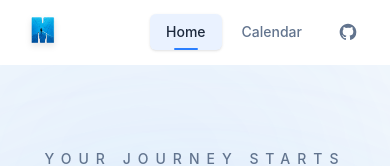
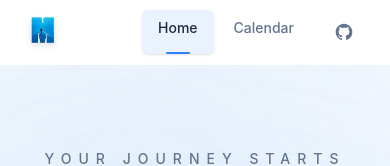
Before and after one commit to saketgoswami09/takeuforwardTask, a React (Vite) app: page / in a window 390 px wide. Shown: the top 166 px of the page. Built offline with nearby package versions, Linux system fonts and the light colour scheme.

Commit message:
Enhance mobile styles for overflow and touch targets
Added styles to prevent horizontal overflow, hide scrollbars, and ensure touch-friendly tap targets on mobile.

```diff
--- a/src/index.css
+++ b/src/index.css
@@ -1,4 +1,9 @@
 @import "tailwindcss";
+
+/* Prevent horizontal overflow on mobile */
+html, body {
+  overflow-x: hidden;
+}
 
 @keyframes float {
   0%, 100% {
@@ -12,3 +17,20 @@
 .animate-float {
   animation: float 6s ease-in-out infinite;
 }
+
+/* Hide scrollbar on calendar grid for mobile horizontal scroll */
+.scrollbar-hide::-webkit-scrollbar {
+  display: none;
+}
+.scrollbar-hide {
+  -ms-overflow-style: none;
+  scrollbar-width: none;
+}
+
+/* Touch-friendly tap targets on mobile */
+@media (max-width: 640px) {
+  button, a {
+    min-height: 44px;
+    min-width: 44px;
+  }
+}
```
